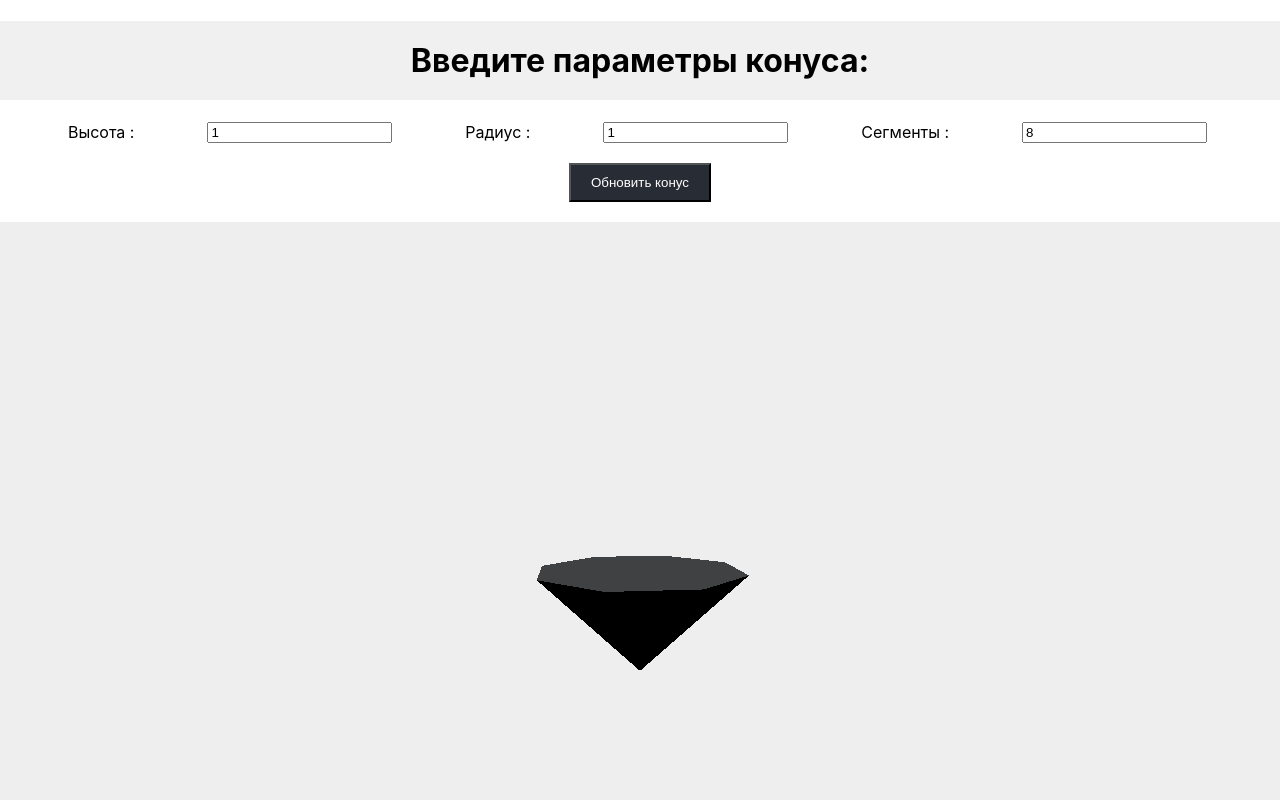
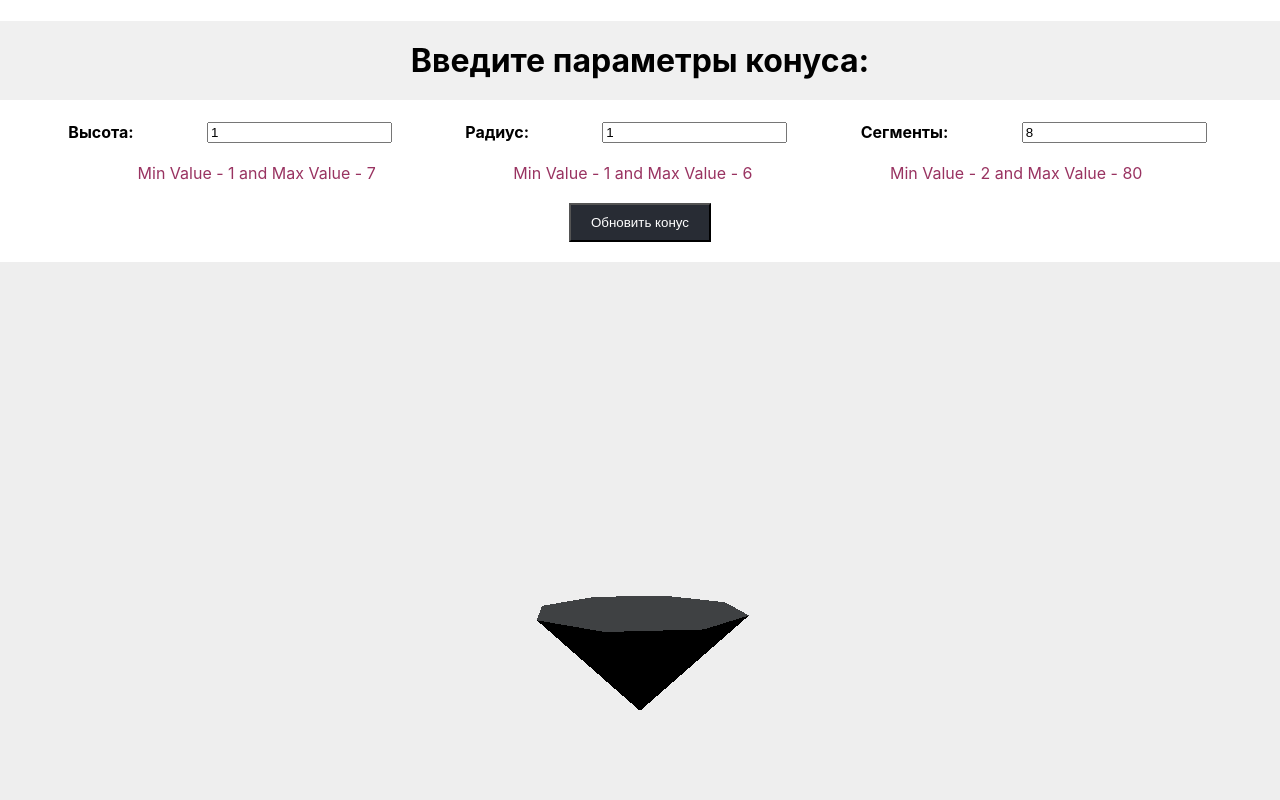
Before and after one commit to yulia463/3D-Cone, a React (Create React App) app: page / in a window 1280 px wide. Shown: the top 800 px of the page. Built offline with nearby package versions, Linux system fonts and the light colour scheme.

Commit message:
feat :  add styles

```diff
--- a/src/App.module.css
+++ b/src/App.module.css
@@ -23,3 +23,9 @@
     background-color: #282c34;
     color: #ffffff;
 }
+
+.text {
+    display: flex;
+    justify-content: space-evenly;
+    color: #993361;
+}
--- a/src/App.tsx
+++ b/src/App.tsx
@@ -1,4 +1,4 @@
-import React, { useState } from 'react';
+import React, {useState} from 'react';
 import ThreeCone from './ThreeCone';
 //@ts-ignore
 import s from './App.module.css'
@@ -14,21 +14,21 @@ const App: React.FC = () => {
     const [segments, setSegments] = useState(8);
 
     const handleHeightChange = (e: React.ChangeEvent<HTMLInputElement>) => {
-        if (Number(e.target.value) < 0){
+        if (Number(e.target.value) < 0) {
             return
         }
         setHeight(parseFloat(e.target.value));
     };
 
     const handleRadiusChange = (e: React.ChangeEvent<HTMLInputElement>) => {
-        if (Number(e.target.value) < 0){
+        if (Number(e.target.value) < 0) {
             return
         }
         setRadius(parseFloat(e.target.value));
     };
 
     const handleSegmentsChange = (e: React.ChangeEvent<HTMLInputElement>) => {
-        if (Number(e.target.value) < 0){
+        if (Number(e.target.value) < 0) {
             return
         }
         setSegments(parseInt(e.target.value));
@@ -46,16 +46,22 @@ const App: React.FC = () => {
         <div>
             <h1 className={s.appContainer}>Введите параметры конуса:</h1>
             <div className={s.labelsAndInputs}>
-                <label htmlFor="height">Высота :</label>
-                <input type="number" id="height" value={height} onChange={handleHeightChange} step="0.1" max={7} />
+                <label htmlFor="height"><b>Высота:</b> </label>
+                <input type="number" id="height" value={height} onChange={handleHeightChange} step="0.1" max={7}/>
 
-                <label htmlFor="radius">Радиус :</label>
+                <label htmlFor="radius"><b>Радиус:</b></label>
                 <input type="number" id="radius" value={radius} onChange={handleRadiusChange} step="0.1" max={6}/>
 
-                <label htmlFor="segments">Сегменты :</label>
+                <label htmlFor="segments"><b>Сегменты:</b></label>
                 <input type="number" id="segments" value={segments} onChange={handleSegmentsChange} max={80}/>
             </div>
+            <div className={s.text}>
+                <span>Min Value - 1 and Max Value - 7</span>
+                <span>Min Value - 1 and Max Value - 6</span>
+                <span>Min Value - 2 and Max Value - 80</span>
 
+
+            </div>
             <button className={s.button} onClick={handleUpdateClick}>Обновить конус</button>
             <ThreeCone
                 height={threeCone.height}
```
